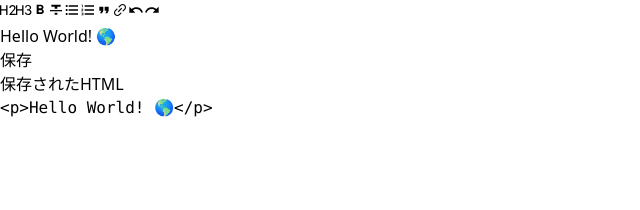
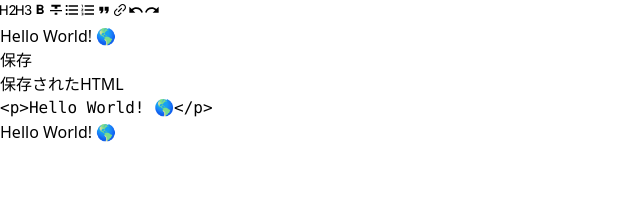
Before and after one commit to kyonenya/tiptap-playground, a React (Vite) app: page / in a window 1280 px wide. Shown: the top 210 px of the page, without its empty margins (0-640 px from the left). Built offline with nearby package versions, Linux system fonts and the light colour scheme.

Commit message:
feat: ReadonlyEditorで表示

```diff
--- /dev/null
+++ b/src/ReadonlyEditor.tsx
@@ -0,0 +1,12 @@
+import { EditorContent, useEditor } from '@tiptap/react';
+import StarterKit from '@tiptap/starter-kit';
+
+export const ReadOnlyEditor = ({ content }: { content: string }) => {
+  const editor = useEditor({
+    extensions: [StarterKit],
+    content,
+    editable: false, // 編集を無効化
+  });
+
+  return <EditorContent editor={editor} />;
+};
--- a/src/Tiptap.tsx
+++ b/src/Tiptap.tsx
@@ -5,6 +5,7 @@ import Placeholder from '@tiptap/extension-placeholder';
 import ToolMenu from './ToolMenu';
 import { useLocalStorage } from './useLocalStorage';
 import { BubbleLink } from './BubbleLink';
+import { ReadOnlyEditor } from './ReadonlyEditor';
 
 const Tiptap = () => {
   const [value, setValue] = useLocalStorage(
@@ -34,7 +35,7 @@ const Tiptap = () => {
   return (
     <div className="w-2/3 mt-10 mx-auto border-gray-500 border-2">
       <ToolMenu editor={editor} />
-      <div className="p-3 overflow-y-scroll h-[70vh] overflow-hidden mt-3">
+      <div className="p-3 overflow-y-s    croll h-[70vh] overflow-hidden mt-3">
         <EditorContent editor={editor} />
         <BubbleMenu
           editor={editor}
@@ -52,6 +53,9 @@ const Tiptap = () => {
       <button onClick={onSave}>保存</button>
       <h4>保存されたHTML</h4>
       <pre>{value}</pre>
+      <div>
+        <ReadOnlyEditor content={value} />
+      </div>
     </div>
   );
 };
```
